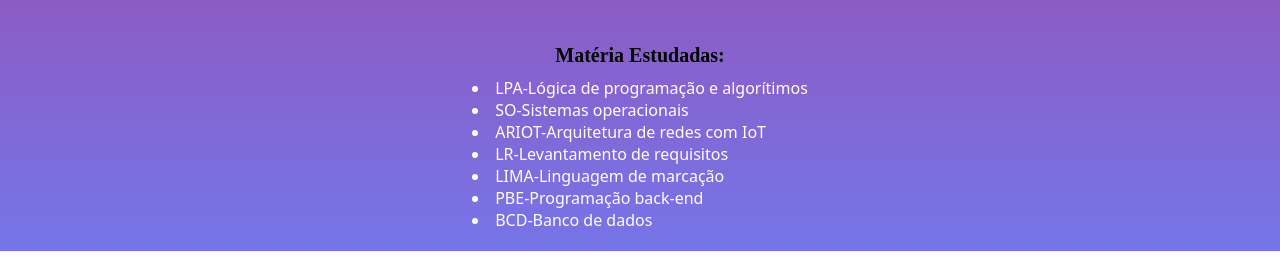
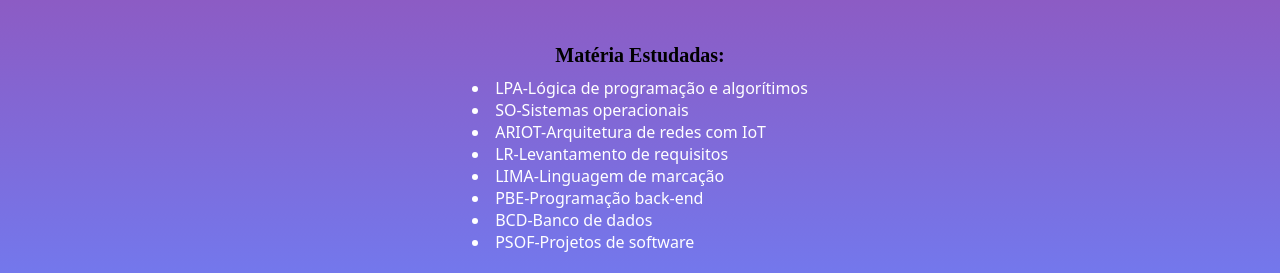
Before and after one commit to joaopedrocaliman/Projeto-HTML-MinhaPaginaPro-JoaoPedro, a plain HTML site: page index.html in a window 1280 px wide. Shown: the part 525-800 px from the top of the page. Drawn offline with Linux system fonts and the light colour scheme.

Commit message:
matéria de projetos de software adicionada

```diff
--- a/index.html
+++ b/index.html
@@ -66,6 +66,7 @@
                 <li>LIMA-Linguagem de marcação</li>
                 <li>PBE-Programação back-end</li>
                 <li>BCD-Banco de dados</li>
+                <li>PSOF-Projetos de software</li>
             </ul>
         </section>
     </div>
```
